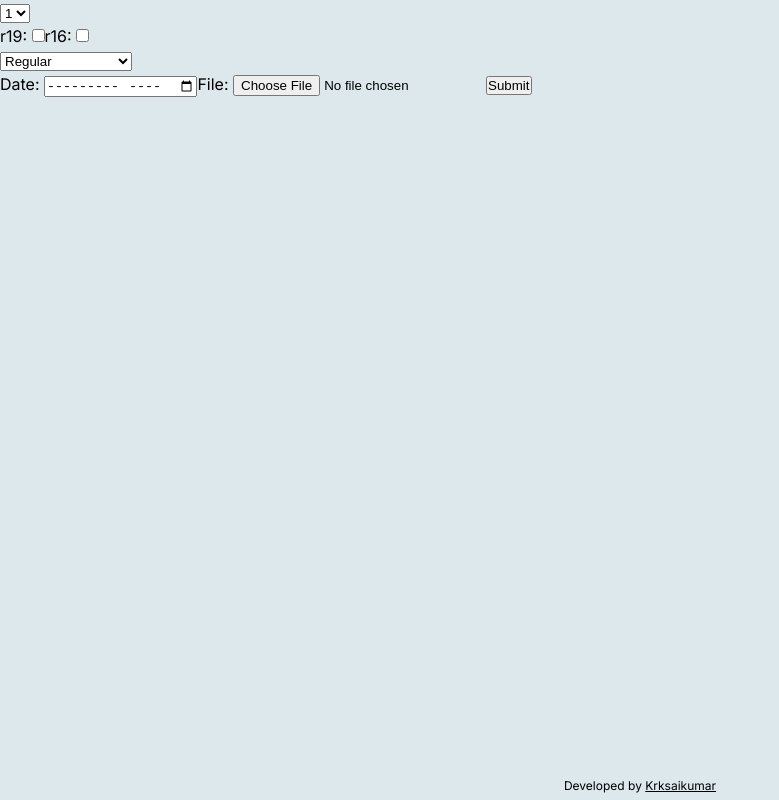
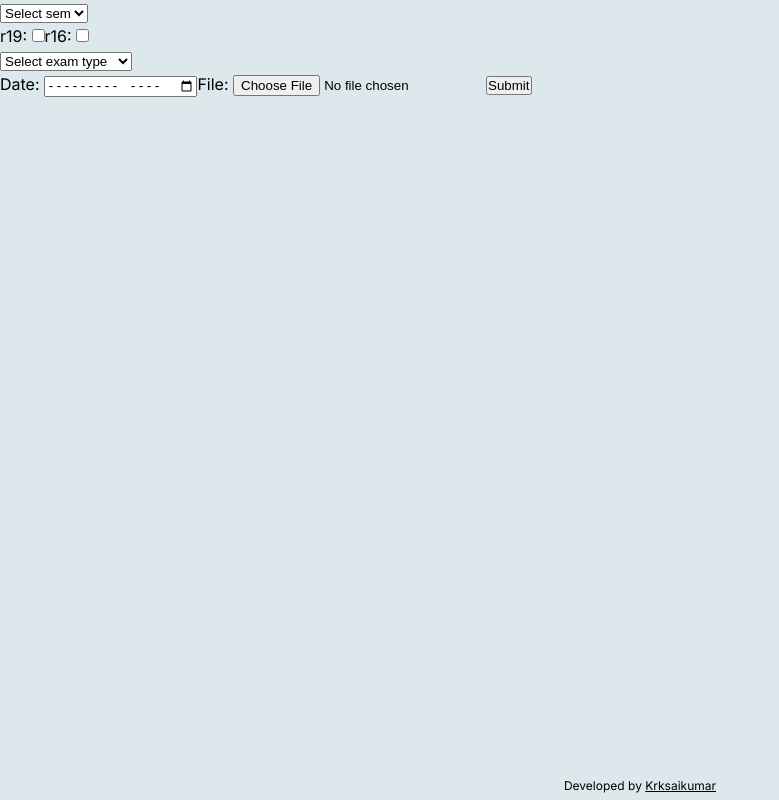
Before and after one commit to SaikumarKollipara/khit-results, a React (Vite) app in the folder client/: page /upload in a window 1280 px wide. Shown: the whole page, without its empty margins (0-779 px from the left). Built offline with nearby package versions, Linux system fonts and the light colour scheme.

Commit message:
changes to upload page

```diff
--- a/client/src/features/upload/Upload.jsx
+++ b/client/src/features/upload/Upload.jsx
@@ -39,7 +39,8 @@ export default function Upload() {
   console.log(formData)
   return <>
     <form onSubmit={handleSubmit}>
-    <select onChange={(e) => setFormData(prev => {return {...prev, sem: e.target.value}})} name='sem'>
+    <select required onChange={(e) => setFormData(prev => {return {...prev, sem: e.target.value}})} name='sem'>
+        <option value=''>Select sem</option>
         <option value='1'>1</option>
         <option value='2'>2</option>
         <option value='3'>3</option>
@@ -54,16 +55,17 @@ export default function Upload() {
       r16: <input onChange={handleRegulation} name='regulation' type='checkbox' value='r16' />
       <br />
 
-      <select onChange={(e) => setFormData(prev => {return {...prev, examType: e.target.value}})} name='exam-type'>
+      <select required onChange={(e) => setFormData(prev => {return {...prev, examType: e.target.value}})} name='exam-type'>
+        <option value=''>Select exam type</option>
         <option value='regular'>Regular</option>
         <option value='supply'>supply</option>
         <option value='regular and supply'>regular and supply</option>
         <option value='revaluation'>revaluation</option>
       </select><br />
 
-      Date: <input onChange={(e)=>setFormData(prev => {return {...prev, examDate: new Date(e.target.value)}})} type='month' />
+      Date: <input required onChange={(e)=>setFormData(prev => {return {...prev, examDate: new Date(e.target.value)}})} type='month' />
 
-      File: <input onChange={(e)=>setFormData(prev => {return {...prev, resultsFile: e.target.files[0]}})} type='file' />
+      File: <input required onChange={(e)=>setFormData(prev => {return {...prev, resultsFile: e.target.files[0]}})} type='file' accept='.xlsx' />
 
       <input type="submit" />
     </form>
```
